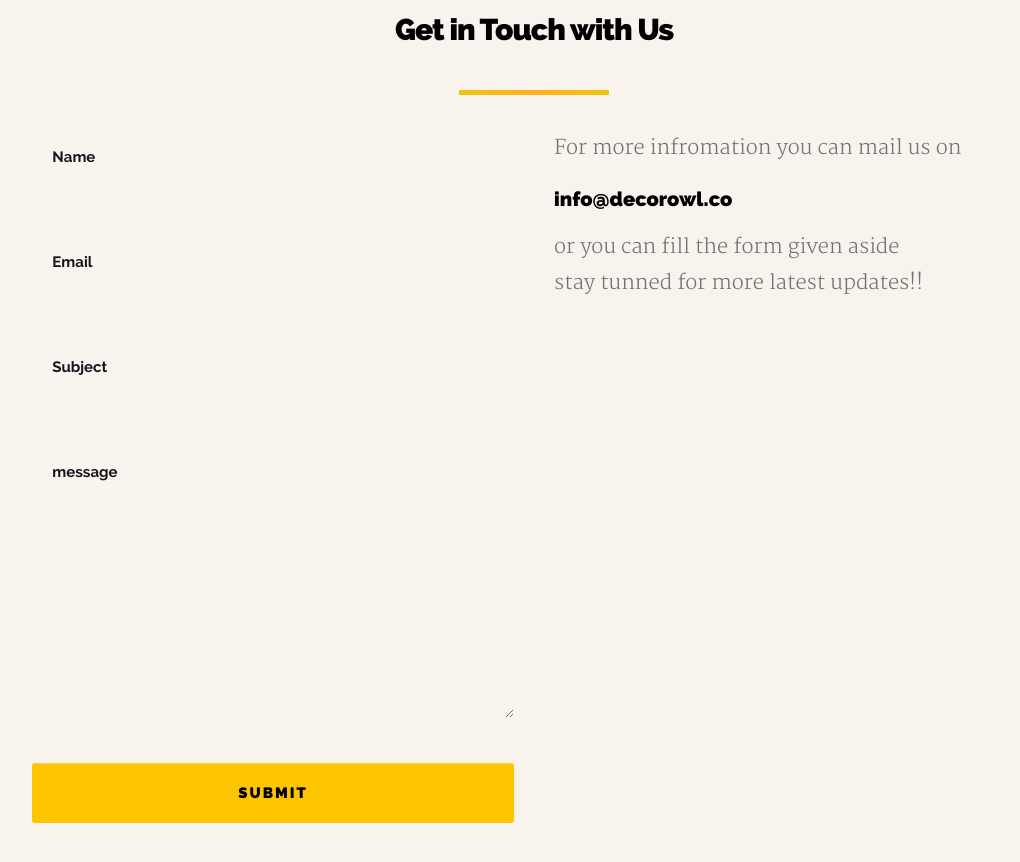
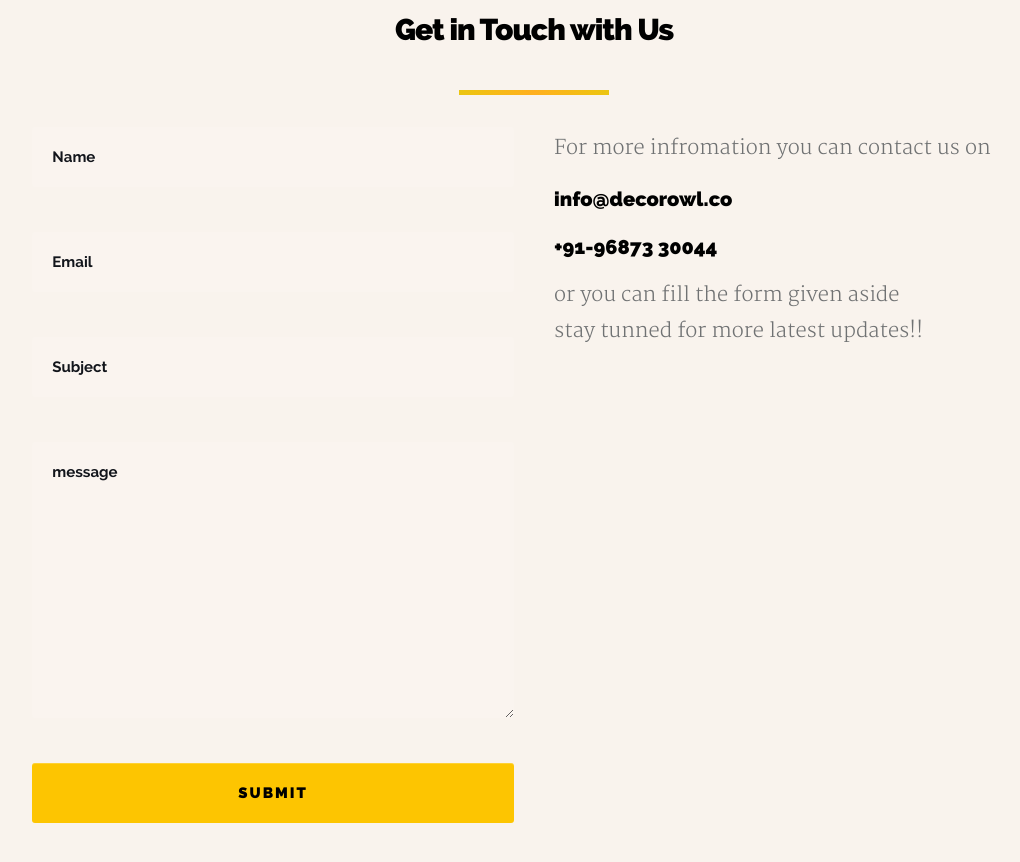
Before and after one commit to DecorOwl/Website, a plain HTML site: page index.html in a window 1280 px wide. Shown: the part 2396-3258 px from the top of the page, without its empty margins (106-1126 px from the left). Drawn offline with Linux system fonts and the light colour scheme.

Commit message:
Update index.html

```diff
--- a/index.html
+++ b/index.html
@@ -315,7 +315,7 @@
 
          <div class="six columns tab-whole right">
 
-            <p class="lead">For more infromation you can mail us on </p> <h3>info@decorowl.co</h3> <p class="lead">or you can fill the form given aside <br> stay tunned for more latest updates!!
+            <p class="lead">For more infromation you can contact us on </p> <h3>info@decorowl.co</h3><h3>+91-96873 30044</h3> <p class="lead">or you can fill the form given aside <br> stay tunned for more latest updates!!
 		</p>
 
          </div>
```
